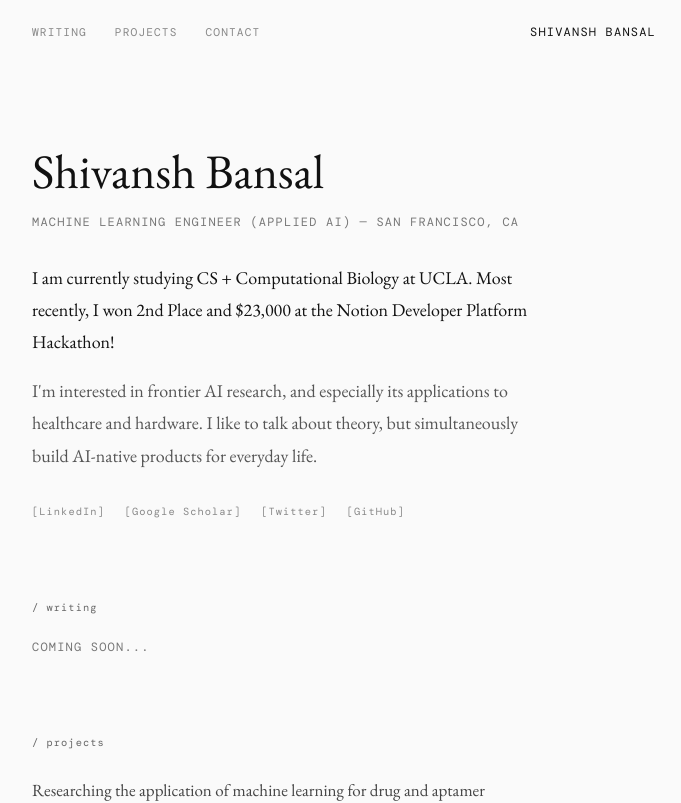
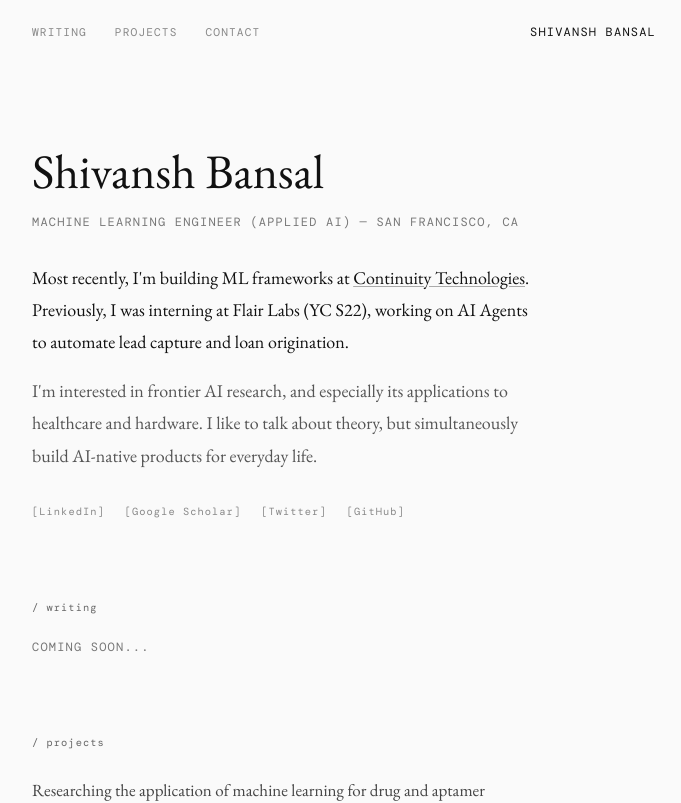
Before and after one commit to shivanshb828/Personal-Website, a Next.js app: page / in a window 1280 px wide. Shown: the top 803 px of the page, without its empty margins (296-977 px from the left). Built offline with nearby package versions, Linux system fonts and the light colour scheme; a web font is replaced by a local one.

Commit message:
feat: update homepage intro with Continuity Technologies and Flair Labs

```diff
--- a/app/page.tsx
+++ b/app/page.tsx
@@ -10,7 +10,7 @@ export default function HomePage() {
           Machine Learning Engineer (Applied AI) — San Francisco, CA
         </p>
         <p className="text-lg leading-[1.8] mt-8 max-w-lg">
-          I am currently studying CS + Computational Biology at UCLA. Most recently, I won 2nd Place and $23,000 at the Notion Developer Platform Hackathon!
+          Most recently, I'm building ML frameworks at <a href="https://continuity.bio" target="_blank" rel="noopener noreferrer" className="underline underline-offset-2 decoration-[#aaaaaa] hover:decoration-[#111111] transition-colors">Continuity Technologies</a>. Previously, I was interning at Flair Labs (YC S22), working on AI Agents to automate lead capture and loan origination.
         </p>
         <p className="text-lg leading-[1.8] mt-4 max-w-lg text-[#555555]">
           I'm interested in frontier AI research, and especially its applications to healthcare and hardware. I like to talk about theory, but simultaneously build AI-native products for everyday life.
```
